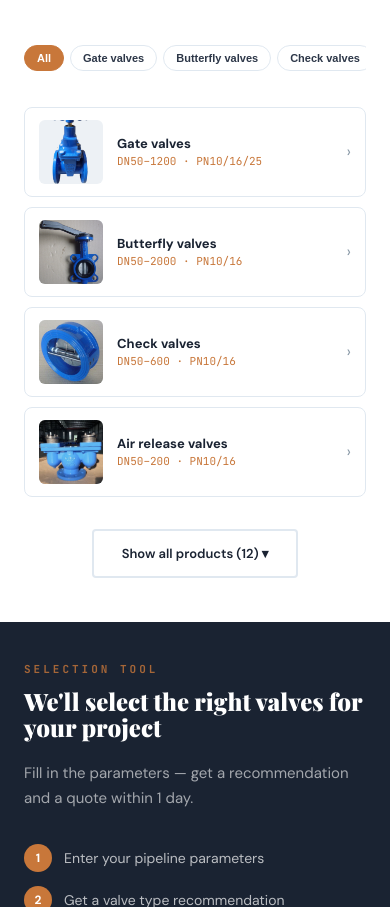
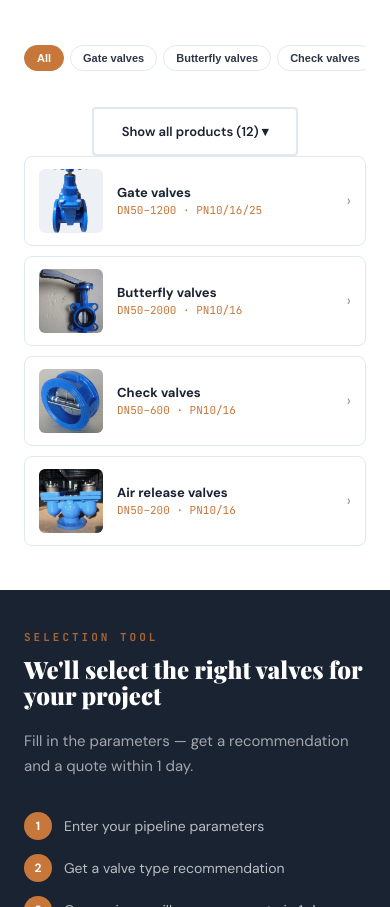
Before and after one commit to DauletTemir/astana-valve, a website: page index.html in a window 390 px wide. Shown: the part 2118-3025 px from the top of the page. Drawn offline with nearby package versions, Linux system fonts and the light colour scheme; a web font is replaced by a local one.

Commit message:
Move catalog show-more button below product grid
Button now sits directly under catalog-grid (tablet)
and above cat-row (mobile list), same centered btn-outline
style as projects and articles sections

```diff
--- a/index.html
+++ b/index.html
@@ -709,7 +709,7 @@ a{text-decoration:none;color:inherit}
   .catalog-filter::-webkit-scrollbar{display:none}
   .filter-btn{padding:6px 12px;font-size:11px;white-space:nowrap;flex-shrink:0}
   .cat-row{display:flex;flex-direction:column;gap:10px}
-  .show-more-wrap{display:flex}
+  #catShowWrap{display:flex}
   .catalog,.why,.projects,.testimonials,.blog,.delivery,.contact,.certs-section{padding:44px 0}
   .pdf-banner,.selector-section{padding:40px 0}
   .section-title{font-size:clamp(24px,6vw,34px)}
@@ -1265,6 +1265,9 @@ a{text-decoration:none;color:inherit}
         </div>
       </div>
     </div>
+    <div class="show-more-wrap" id="catShowWrap">
+      <a href="#" class="btn-outline" id="catShowMore" data-key="cat_show_more">Барлық өнімді көрсету ▾</a>
+    </div>
 
     <!-- ── MOBILE: компактный список (скрыт на десктопе) ── -->
     <div class="cat-row" id="catRowList">
@@ -1309,9 +1312,6 @@ a{text-decoration:none;color:inherit}
         <div class="cat-row-body"><div class="cat-row-name" data-key="p2b_name">Затворлар DN1200–2000</div><div class="cat-row-spec">DN1200–2000 · PN10/16</div></div>
         <span class="cat-row-arrow">›</span>
       </div>
-    </div>
-    <div class="show-more-wrap">
-      <a href="#" class="btn-outline" id="catShowMore" data-key="cat_show_more">Барлық өнімді көрсету ▾</a>
     </div>
 
   </div>
```
